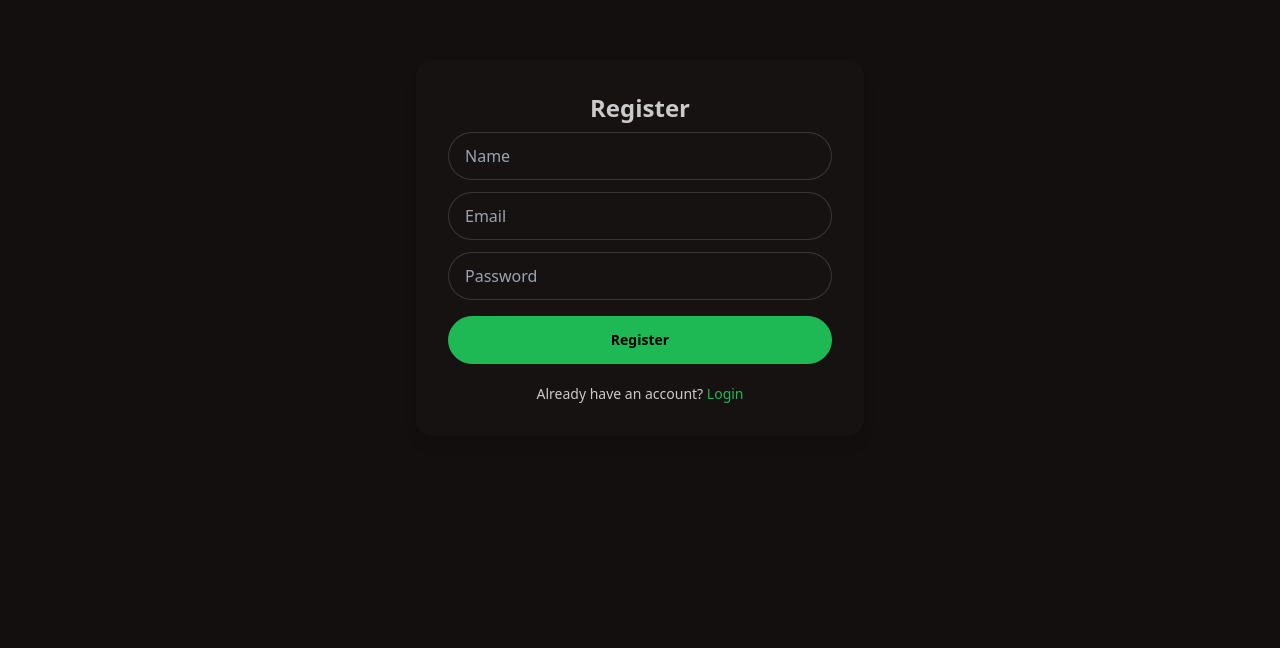
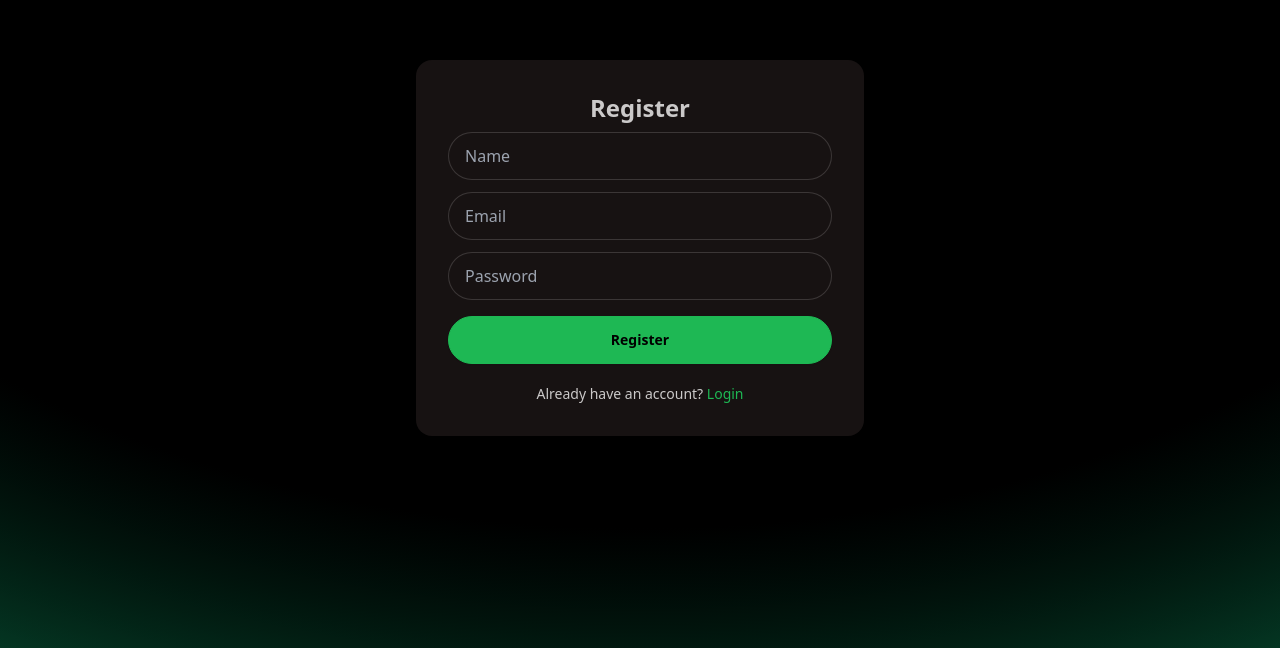
Before and after one commit to jatinsai09/mern_thinkboard, a React app in the folder frontend/: page /register in a window 1280 px wide. Shown: the part 152-800 px from the top of the page. Built offline with nearby package versions, Linux system fonts and the light colour scheme; the HTML template or start-up script is replaced by a standard one.

Commit message:
updated ui for login and register pages

```diff
--- a/frontend/src/pages/Login.jsx
+++ b/frontend/src/pages/Login.jsx
@@ -40,7 +40,7 @@
   }
 
   return (
-    <div className="min-h-screen flex items-center justify-center bg-base-200 p-6">
+    <div className="min-h-screen flex items-center justify-center bg-base-200 p-6 [background:radial-gradient(125%_125%_at_50%_10%,#000_60%,#00FF9D40_100%)]">
       <div className="card w-full max-w-md shadow-lg bg-base-100">
         <div className="card-body">
           <h2 className="text-2xl font-bold text-center">Login</h2>
--- a/frontend/src/pages/Register.jsx
+++ b/frontend/src/pages/Register.jsx
@@ -45,7 +45,7 @@
   }
 
   return (
-    <div className="min-h-screen flex items-center justify-center bg-base-200 p-6">
+    <div className="min-h-screen flex items-center justify-center bg-base-200 p-6 [background:radial-gradient(125%_125%_at_50%_10%,#000_60%,#00FF9D40_100%)]">
       <div className="card w-full max-w-md shadow-lg bg-base-100">
         <div className="card-body">
           <h2 className="text-2xl font-bold text-center">Register</h2>
```
